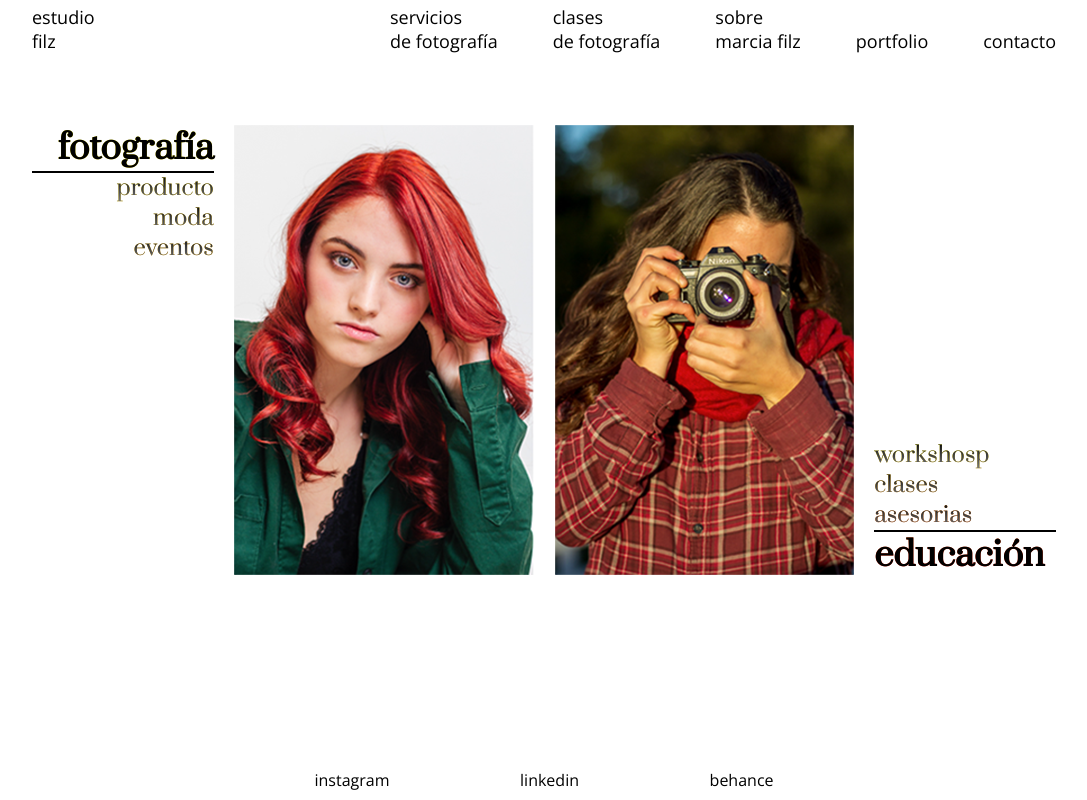
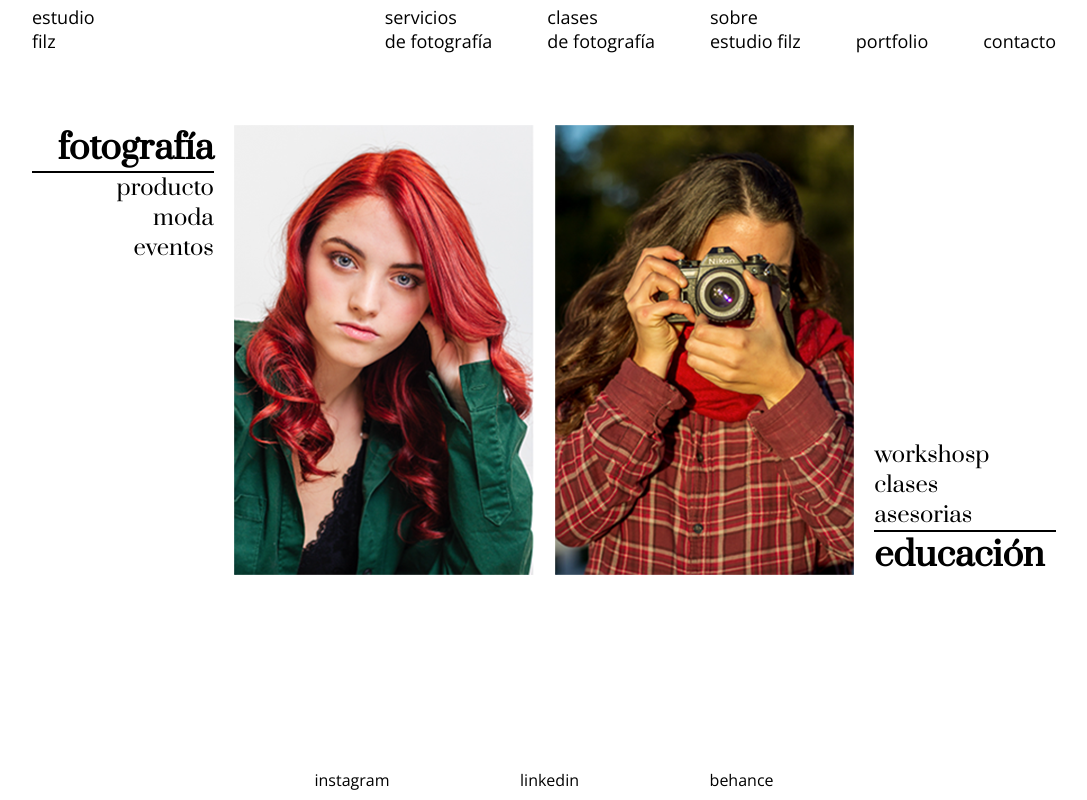
Before and after one commit to emfilz/estudioFilz, a plain HTML site: page index.html in a window 1280 px wide. Shown: the whole page, without its empty margins (96-1183 px from the left). Drawn offline with nearby package versions, Linux system fonts and the light colour scheme.

Commit message:
limpieza de codigo + correccion de nombres de secciones

```diff
--- a/css/styleGlobal.css
+++ b/css/styleGlobal.css
@@ -41,12 +41,6 @@ a{
 
 a:visited{
     color: #000000;
-}
-
-.textoGradiente p {
-    background: linear-gradient(black, gray);
-    -webkit-background-clip: text;
-    color: transparent;
 }
 
 /*Navbar*/
--- a/index.html
+++ b/index.html
@@ -5,7 +5,6 @@
     <meta http-equiv="X-UA-Compatible" content="IE=edge">
     <meta name="viewport" content="width=device-width, initial-scale=1.0">
     <title>Estudio Filz</title>
-    <!--<link href="https://cdn.jsdelivr.net/npm/bootstrap@5.1.3/dist/css/bootstrap.min.css" rel="stylesheet" integrity="sha384-1BmE4kWBq78iYhFldvKuhfTAU6auU8tT94WrHftjDbrCEXSU1oBoqyl2QvZ6jIW3" crossorigin="anonymous">-->
     <link rel="stylesheet" href="./css/home.css">
 </head>
 <body>
@@ -15,7 +14,7 @@
             <ul>
                 <li><a href="./servicios.html">servicios<br>de fotografía</a></li>
                 <li><a href="./clases.html">clases<br>de fotografía</a></li>
-                <li><a href="./sobrefilz.html">sobre<br>marcia filz</a></li>
+                <li><a href="./sobrefilz.html">sobre<br>estudio filz</a></li>
                 <li><a href="./portfolio.html"><br>portfolio</a></li>
                 <li><a href="./contacto.html"><br>contacto</a></li>
             </ul>
@@ -33,7 +32,7 @@
         </nav>
     </header>
     <main>
-        <div class="textoDerecha textoGradiente">
+        <div class="textoDerecha">
             <a href="./servicios.html">
                 <h1 class="lineaAbajo" id="tituloFotografia">fotografía</h1>
                 <p>producto</p>
@@ -51,7 +50,7 @@
                 <picture><img src="./assets/img/index_educacion.png" class="grayscale" alt="foto de persona con camara"</picture>
             </a>
         </div>
-        <div class="textoAbajo textoGradiente">
+        <div class="textoAbajo">
             <a href="./clases.html"><p>workshosp</p>
                 <p>clases</p>
                 <p>asesorias</p>
@@ -64,6 +63,5 @@
         <a href="https://www.linkedin.com/in/marciafilz/" target="_blank" class="linkedin">linkedin</a>
         <a href="https://www.behance.net/marciafilz" target="_blank">behance</a>
     </footer>
-    <!--<script src="https://cdn.jsdelivr.net/npm/bootstrap@5.1.3/dist/js/bootstrap.bundle.min.js" integrity="sha384-ka7Sk0Gln4gmtz2MlQnikT1wXgYsOg+OMhuP+IlRH9sENBO0LRn5q+8nbTov4+1p" crossorigin="anonymous"></script>-->
 </body>
 </html>
```
Also changed, not shown: clases.html (+1 -1 lines), contacto.html (+1 -1 lines), portfolio.html (+1 -1 lines), servicios.html (+1 -1 lines), sobrefilz.html (+2 -2 lines), 1 other file.
